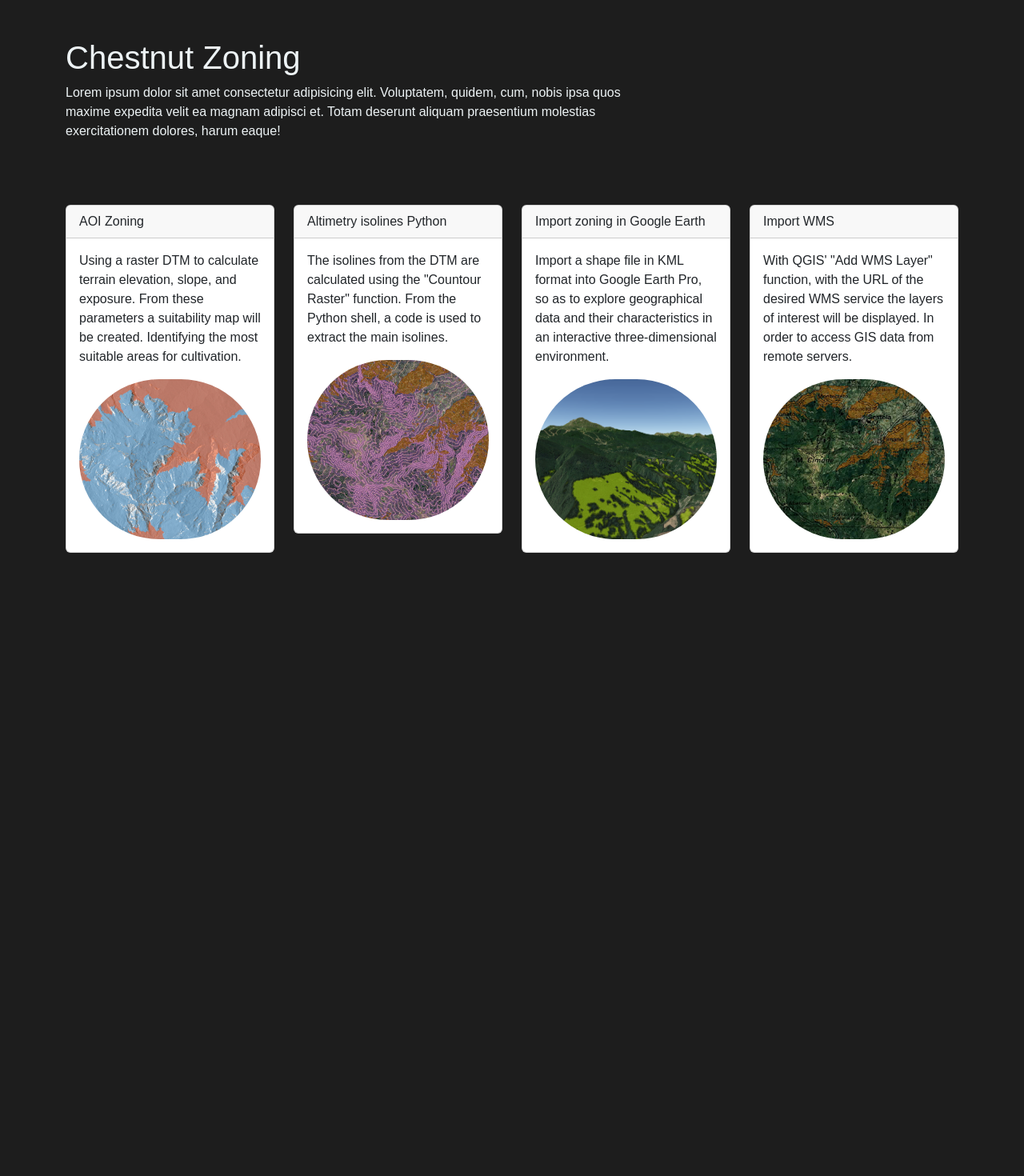
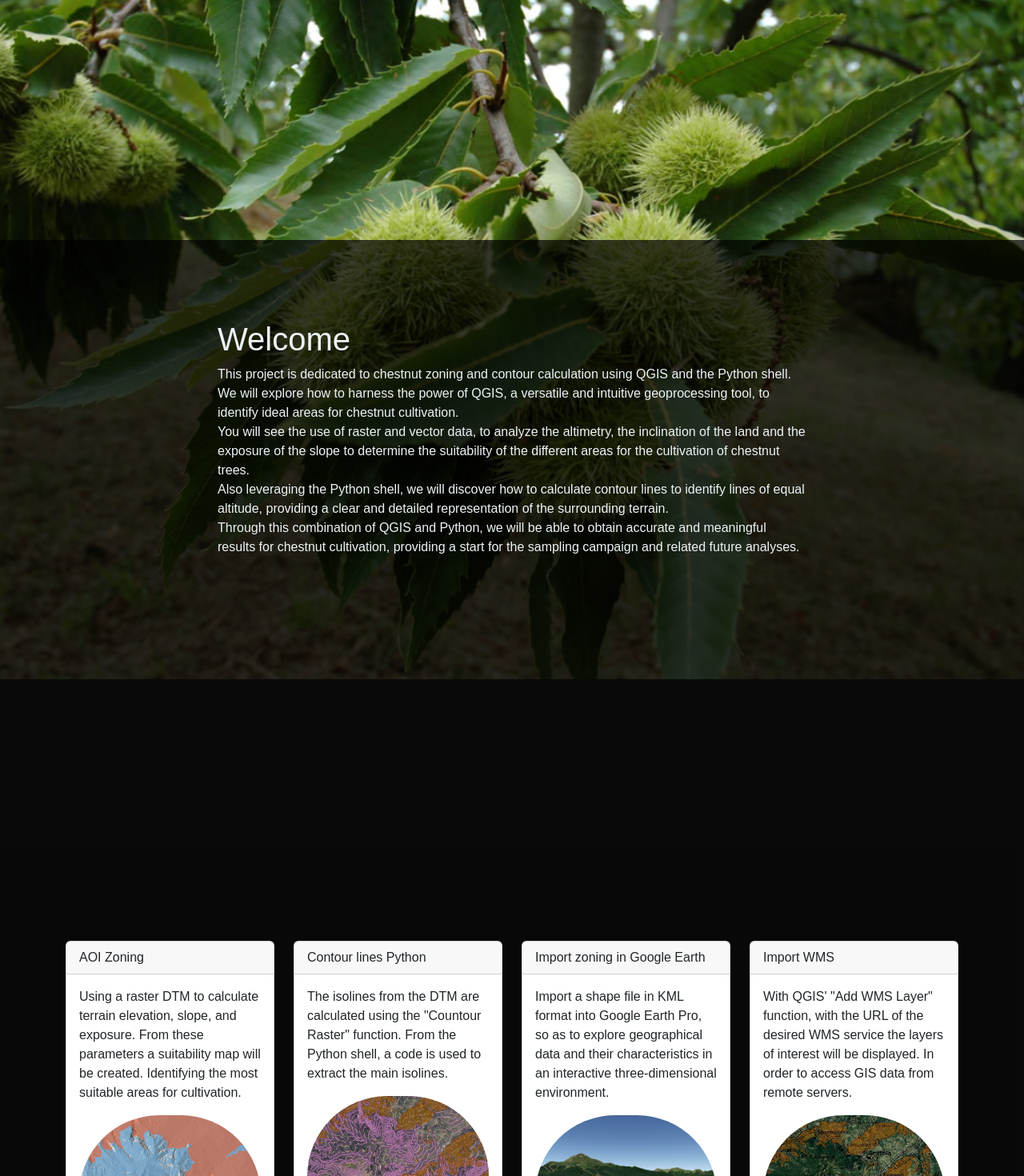
Before and after one commit to JungleKiosk/QGIS_zoning, a Vue app: page / in a window 1280 px wide. Shown: the top 1470 px of the page at 80% size. Before the commit the page ends 800 px from the top, so only its background shows below. Built offline with nearby package versions, Linux system fonts and the light colour scheme.

Commit message:
test scroll img

```diff
--- a/src/assets/scss/app.scss
+++ b/src/assets/scss/app.scss
@@ -1,6 +1,8 @@
 @use './../../../node_modules/bootstrap/scss/bootstrap.scss';
 
 @use "./partials/_variables.scss" as *;
+
+
 
 body {
     background-color: $bg_body;
@@ -8,6 +10,56 @@ body {
     font-family: 'Nunito', sans-serif;
 }
 
-img{
+img {
     width: 100%;
 }
+
+body::-webkit-scrollbar {
+    width: 10px;
+}
+
+body::-webkit-scrollbar-thumb {
+    background-color: $primary;
+    height: 123px;
+
+
+}
+
+body::-webkit-scrollbar-thumb:hover {
+    background-color: $info;
+    border-radius: 20px;
+}
+
+body::-webkit-scrollbar-track {
+    border-left: 1px solid $primary;
+}
+
+
+.card_img_zoom {
+    transition: transform 0.2s ease-in-out;
+    transform-origin: center center;
+}
+
+.card_img_zoom:hover {
+    transform: scale(1.1);
+    background-color: $primary;
+    color: $light;
+}
+
+.bg_container {
+    background-color: rgba(0, 0, 0, 0.7);
+    color: white;
+    position: relative;
+    z-index: 1;
+    padding-top: 400px;
+    padding-bottom: 400px;
+    /* Altezza dell'immagine */
+}
+
+.fixed-image {
+    position: fixed;
+    top: 0;
+    left: 0;
+    width: 100%;
+    z-index: -1;
+}
--- a/src/components/BannerCards.vue
+++ b/src/components/BannerCards.vue
@@ -18,6 +18,7 @@ export default {
 </script>
 
 <template>
+    <section class="bg_container">
         <div class="container my-5">
             <div class="row align-items-stretch">
                 <div v-for="link in links" :key="link.title" class="col-12 col-lg-3 col-md-6">
@@ -27,12 +28,20 @@ export default {
                         </div>
                         <div class="card-body d-flex flex-column">
                             <p>{{ link.desc }}</p>
-                        <img class="rounded-pill" :src="getImagePath(link.img)" alt="Image" style="height: 200px;" />
+                            <img class="rounded-pill card_img_zoom" :src="getImagePath(link.img)" alt="Image"
+                                style="height: 200px;" />
+                            <div class="link_video py-1">
+                                <a :href="link.video" target="_blank" >
+                                    go to video
+                                </a>
                             </div>
                         </div>
                     </div>
                 </div>
             </div>
+        </div>
+
+    </section>
 </template>
 
 
--- a/src/components/Jumbotron.vue
+++ b/src/components/Jumbotron.vue
@@ -13,22 +13,49 @@ export default {
 
 
 <template>
-    <div class="container my-5">
-        <div class="row">
-            <div class="col-12 col-lg-8 col-md-8">
-                <h1>Chestnut Zoning</h1>
-                <p>Lorem ipsum dolor sit amet consectetur adipisicing elit. Voluptatem, quidem, cum, nobis ipsa quos maxime
-                    expedita velit ea magnam adipisci et. Totam deserunt aliquam praesentium molestias exercitationem
-                    dolores, harum
-                    eaque!
-                </p>
+    <section class="section_jumbo"></section>
+    <section class="jumbo">
+
+        <div class="container jumbotron">
+            <div class="row justify-content-center ">
+                <div class="col-12 col-lg-8 col-md-8">
+                    <div class="image-container">
+                        <img src="../assets/img/chestnut_three.png" alt="Background Image" class="fixed-image" />
+                    </div>
+                    <h1>Welcome</h1>
+                    <p>
+                        This project is dedicated to chestnut zoning and contour calculation using QGIS and the Python shell.
+                        <br> We will explore how to harness the power of QGIS, a versatile and intuitive
+                        geoprocessing tool, to identify ideal areas for chestnut cultivation. <br>
+                        You will see the use of raster and vector data, to analyze the altimetry, the inclination of the land
+                        and the exposure of the slope to determine the suitability of the different areas for the cultivation of
+                        chestnut trees. <br>
+                        Also leveraging the Python shell, we will discover how to calculate contour lines to
+                        identify lines of equal altitude, providing a clear and detailed representation of the surrounding
+                        terrain. <br>
+                        Through this combination of QGIS and Python, we will be able to obtain accurate and meaningful results
+                        for chestnut cultivation, providing a start for the sampling campaign and related future analyses.
+                    </p>
+                </div>
             </div>
+
         </div>
-
-    </div>
+    </section>
 </template>
 
 
 
 
-<style></style>
+<style>
+.section_jumbo{
+    margin-top: 300px;
+}
+.jumbo{
+    background-color: rgba(0, 0, 0, 0.7);
+}
+
+.jumbotron{
+    padding-top: 100px;
+}
+
+</style>
--- a/src/data/linkVideo.js
+++ b/src/data/linkVideo.js
@@ -3,24 +3,24 @@ export const links = [
         img: "zoning_aoi.png",
         title: ' AOI Zoning',
         desc: "Using a raster DTM to calculate terrain elevation, slope, and exposure. From these parameters a suitability map will be created. Identifying the most suitable areas for cultivation.",
-        link: "",
+        video: "https://youtu.be/MNAr6ZUB8kI",
     },
     {
         img: "countur.png",
-        title: ' Altimetry isolines Python',
+        title: ' Contour lines Python',
         desc: "The isolines from the DTM are calculated using the \"Countour Raster\" function. From the Python shell, a code is used to extract the main isolines.",
-        link: "",
+        video: "https://youtu.be/dF8zUT0jpOs",
     },
     {
         img: "mmqgis.png",
         title: ' Import zoning in Google Earth',
         desc: "Import a shape file in KML format into Google Earth Pro, so as to explore geographical data and their characteristics in an interactive three-dimensional environment.",
-        link: "",
+        video: "https://youtu.be/ABwjEUq67AM",
     },
     {
         img: "ctr.png",
         title: ' Import WMS',
         desc: "With QGIS' \"Add WMS Layer\" function, with the URL of the desired WMS service the layers of interest will be displayed. In order to access GIS data from remote servers.",
-        link: "",
+        video: "https://youtu.be/E-qfT4GCYhw",
     }
 ]
```
Also changed, not shown: src/App.vue (line endings or trailing spaces), src/assets/img/chestnut_three.png (added). Lines whose indentation alone changed are shown as unchanged.
